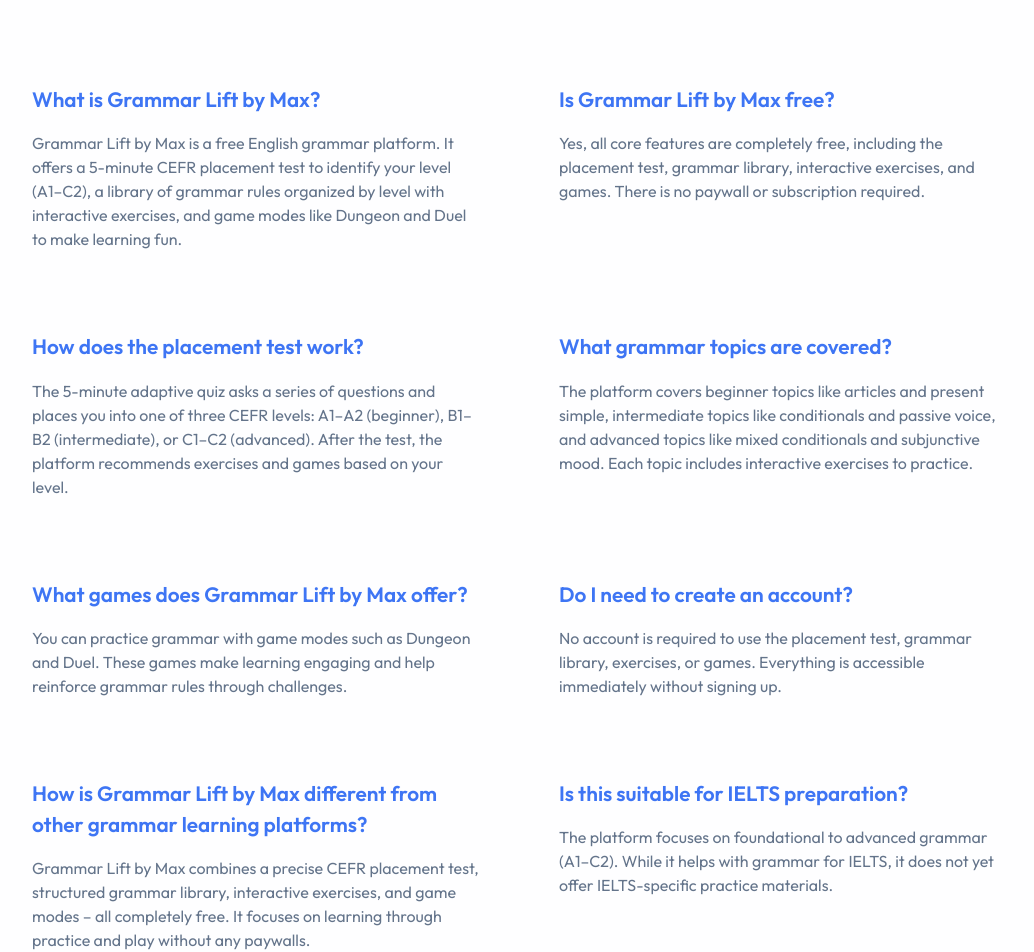
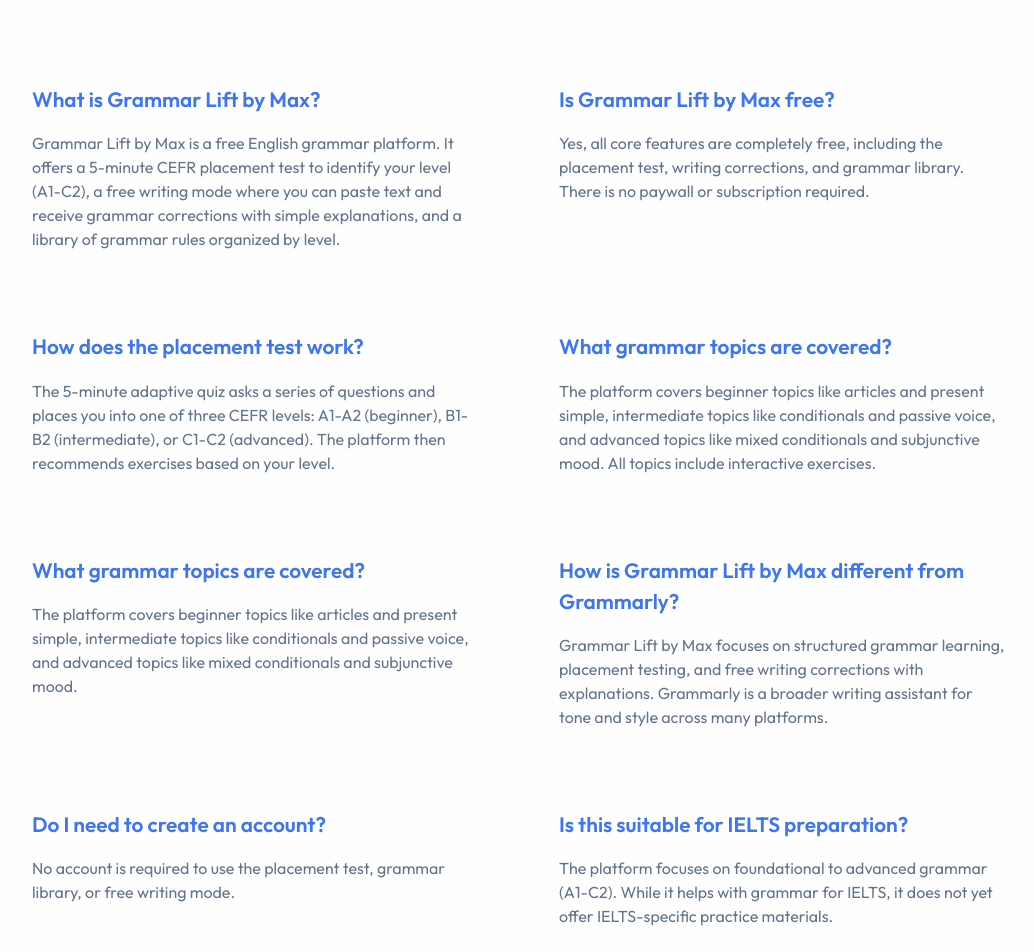
Before and after one commit to mx1204/grammarlift, a Next.js app: page /faq in a window 1280 px wide. Shown: the part 400-1352 px from the top of the page, without its empty margins (121-1155 px from the left). Built offline with nearby package versions, Linux system fonts and the light colour scheme.

Commit message:
Update page.tsx

```diff
--- a/src/app/faq/page.tsx
+++ b/src/app/faq/page.tsx
@@ -3,7 +3,7 @@
 
 export const metadata: Metadata = {
   title: 'FAQ - Grammar Lift by Max',
-  description: 'Frequently asked questions about Grammar Lift by Max, including the free placement test, grammar library, interactive exercises, and games.',
+  description: 'Frequently asked questions about Grammar Lift by Max, including the free placement test, writing mode, and grammar library.',
 };
 
 export default function FAQPage() {
@@ -16,7 +16,7 @@
         name: 'What is Grammar Lift by Max?',
         acceptedAnswer: {
           '@type': 'Answer',
-          text: 'Grammar Lift by Max is a free English grammar platform. It offers a 5-minute CEFR placement test to identify your level (A1–C2), a library of grammar rules organized by level with interactive exercises, and game modes like Dungeon and Duel to make learning fun.',
+          text: 'Grammar Lift by Max is a free English grammar platform. It offers a 5-minute CEFR placement test to identify your level (A1-C2), a free writing mode where you can paste text and receive grammar corrections with simple explanations, and a library of grammar rules organized by level.',
         },
       },
       {
@@ -24,7 +24,7 @@
         name: 'Is Grammar Lift by Max free?',
         acceptedAnswer: {
           '@type': 'Answer',
-          text: 'Yes, all core features are completely free, including the placement test, grammar library, interactive exercises, and games. There is no paywall or subscription required.',
+          text: 'Yes, all core features are completely free, including the placement test, writing corrections, and grammar library. There is no paywall or subscription required.',
         },
       },
       {
@@ -32,7 +32,7 @@
         name: 'How does the placement test work?',
         acceptedAnswer: {
           '@type': 'Answer',
-          text: 'The 5-minute adaptive quiz asks a series of questions and places you into one of three CEFR levels: A1–A2 (beginner), B1–B2 (intermediate), or C1–C2 (advanced). After the test, the platform recommends exercises and games based on your level.',
+          text: 'The 5-minute adaptive quiz asks a series of questions and places you into one of three CEFR levels: A1-A2 (beginner), B1-B2 (intermediate), or C1-C2 (advanced). The platform then recommends exercises based on your level.',
         },
       },
       {
@@ -40,15 +40,23 @@
         name: 'What grammar topics are covered?',
         acceptedAnswer: {
           '@type': 'Answer',
-          text: 'The platform covers beginner topics like articles and present simple, intermediate topics like conditionals and passive voice, and advanced topics like mixed conditionals and subjunctive mood. Each topic includes interactive exercises to practice.',
+          text: 'The platform covers beginner topics like articles and present simple, intermediate topics like conditionals and passive voice, and advanced topics like mixed conditionals and subjunctive mood. All topics include interactive exercises.',
         },
       },
       {
         '@type': 'Question',
-        name: 'What games does Grammar Lift by Max offer?',
+        name: 'What grammar topics are covered?',
         acceptedAnswer: {
           '@type': 'Answer',
-          text: 'You can practice grammar with game modes such as Dungeon and Duel. These games make learning engaging and help reinforce grammar rules through challenges.',
+          text: 'The platform covers beginner topics like articles and present simple, intermediate topics like conditionals and passive voice, and advanced topics like mixed conditionals and subjunctive mood.',
+        },
+      },
+      {
+        '@type': 'Question',
+        name: 'How is Grammar Lift by Max different from Grammarly?',
+        acceptedAnswer: {
+          '@type': 'Answer',
+          text: 'Grammar Lift by Max focuses on structured grammar learning, placement testing, and free writing corrections with explanations. Grammarly is a broader writing assistant for tone and style across many platforms.',
         },
       },
       {
@@ -56,15 +64,7 @@
         name: 'Do I need to create an account?',
         acceptedAnswer: {
           '@type': 'Answer',
-          text: 'No account is required to use the placement test, grammar library, exercises, or games. Everything is accessible immediately without signing up.',
-        },
-      },
-      {
-        '@type': 'Question',
-        name: 'How is Grammar Lift by Max different from other grammar learning platforms?',
-        acceptedAnswer: {
-          '@type': 'Answer',
-          text: 'Grammar Lift by Max combines a precise CEFR placement test, structured grammar library, interactive exercises, and game modes – all completely free. It focuses on learning through practice and play without any paywalls.',
+          text: 'No account is required to use the placement test, grammar library, or free writing mode.',
         },
       },
       {
@@ -72,7 +72,7 @@
         name: 'Is this suitable for IELTS preparation?',
         acceptedAnswer: {
           '@type': 'Answer',
-          text: 'The platform focuses on foundational to advanced grammar (A1–C2). While it helps with grammar for IELTS, it does not yet offer IELTS-specific practice materials.',
+          text: 'The platform focuses on foundational to advanced grammar (A1-C2). While it helps with grammar for IELTS, it does not yet offer IELTS-specific practice materials.',
         },
       },
     ],
```
